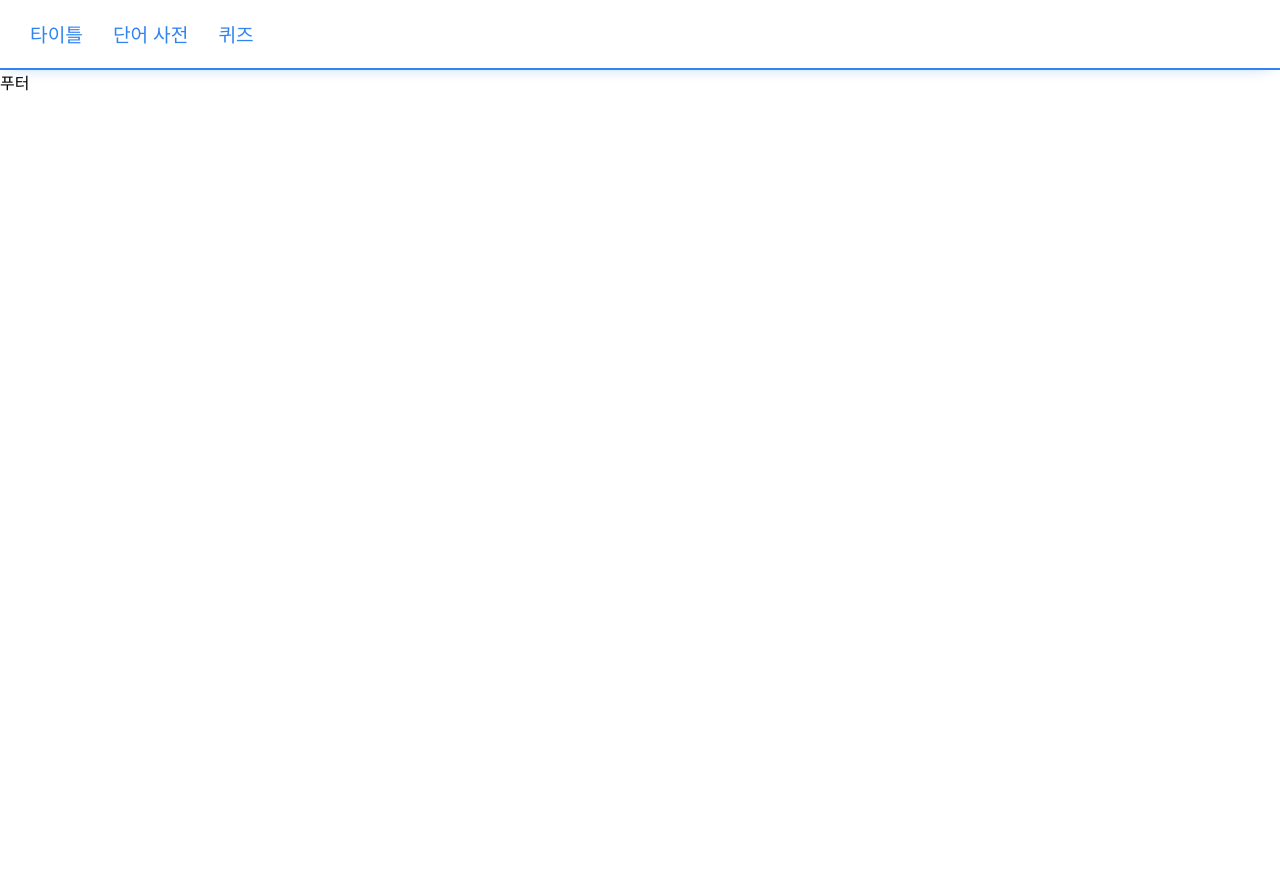
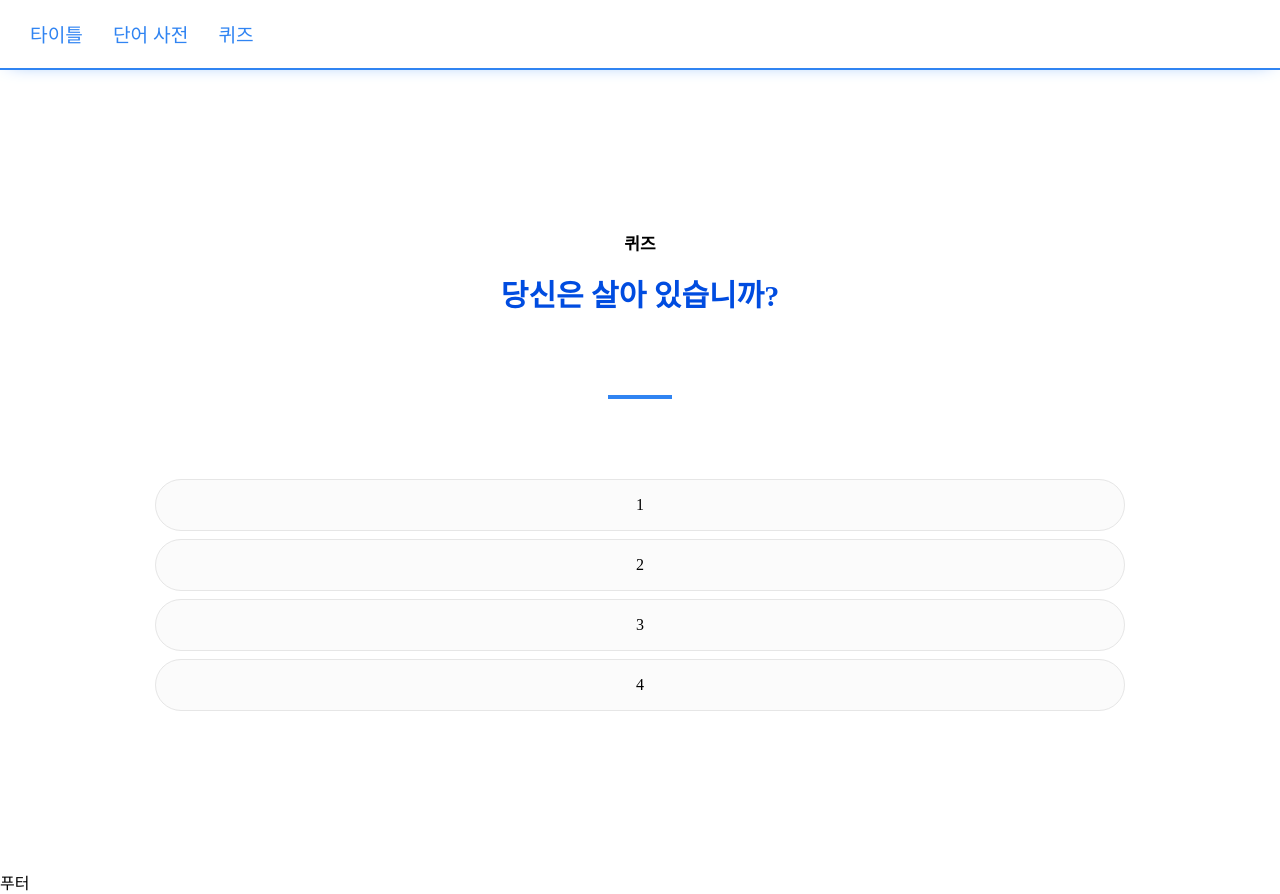
Before and after one commit to SWDC-Team-GG/GG-frontend, a React (Create React App) app: page /quiz in a window 1280 px wide. Before the commit this address had no page. Before the commit the page ends 800 px from the top, so only its background shows below. Built offline with nearby package versions, Linux system fonts and the light colour scheme.

Commit message:
feat: 퀴즈 레이아웃 퍼블리싱

```diff
--- a/src/App.tsx
+++ b/src/App.tsx
@@ -2,6 +2,7 @@ import { BrowserRouter as Router, Routes, Route } from "react-router-dom";
 import Header from "./components/section/Header";
 import Footer from "./components/section/Footer";
 import Home from "./pages/Home";
+import Quiz from "./pages/Quiz";
 
 function App() {
   return (
@@ -10,6 +11,7 @@ function App() {
       <Router>
         <Routes>
           <Route path="/" element={<Home />} />
+          <Route path="/quiz" element={<Quiz />} />
         </Routes>
       </Router>
       <Footer />
--- /dev/null
+++ b/src/pages/Quiz/index.tsx
@@ -0,0 +1,27 @@
+import React from "react";
+import * as S from "./style";
+
+function Quiz() {
+  const { data, subject, question } = {
+    data: [1, 2, 3, 4],
+    subject: "퀴즈",
+    question: "당신은 살아 있습니까?",
+  };
+
+  return (
+    <S.QuizBox>
+      <S.TitleBox>
+        <S.SmallTitle>{subject}</S.SmallTitle>
+        <S.MainTitle>{question}</S.MainTitle>
+      </S.TitleBox>
+      <S.Line />
+      <S.SelectArea>
+        {data.map((item) => (
+          <S.SelectBox>{item}</S.SelectBox>
+        ))}
+      </S.SelectArea>
+    </S.QuizBox>
+  );
+}
+
+export default Quiz;
--- /dev/null
+++ b/src/pages/Quiz/style.ts
@@ -0,0 +1,53 @@
+import styled from "styled-components";
+
+export const QuizBox = styled.div`
+  display: flex;
+  flex-direction: column;
+  align-items: center;
+  justify-content: center;
+  gap: 5rem;
+  width: 100%;
+  height: 100vh;
+`;
+
+export const TitleBox = styled.div`
+  display: flex;
+  flex-direction: column;
+  justify-content: center;
+  align-items: center;
+  gap: 1rem;
+`;
+
+export const SmallTitle = styled.span`
+  font-size: 17px;
+  color: #000000;
+  font-weight: bold;
+`;
+
+export const MainTitle = styled.p`
+  font-size: 30px;
+  color: #004ce0;
+  font-weight: bold;
+`;
+
+export const Line = styled.div`
+  width: 5%;
+  height: 0.5%;
+  background-color: #3084f2;
+`;
+
+export const SelectArea = styled.div`
+  display: flex;
+  gap: 0.5rem;
+  flex-direction: column;
+  justify-content: center;
+`;
+
+export const SelectBox = styled.div`
+  padding: 1rem 30rem;
+  border-radius: 100px;
+  border: 1px solid #e6e6e6;
+  cursor: pointer;
+  text-align: center;
+  background: #fbfbfb;
+`;
```
